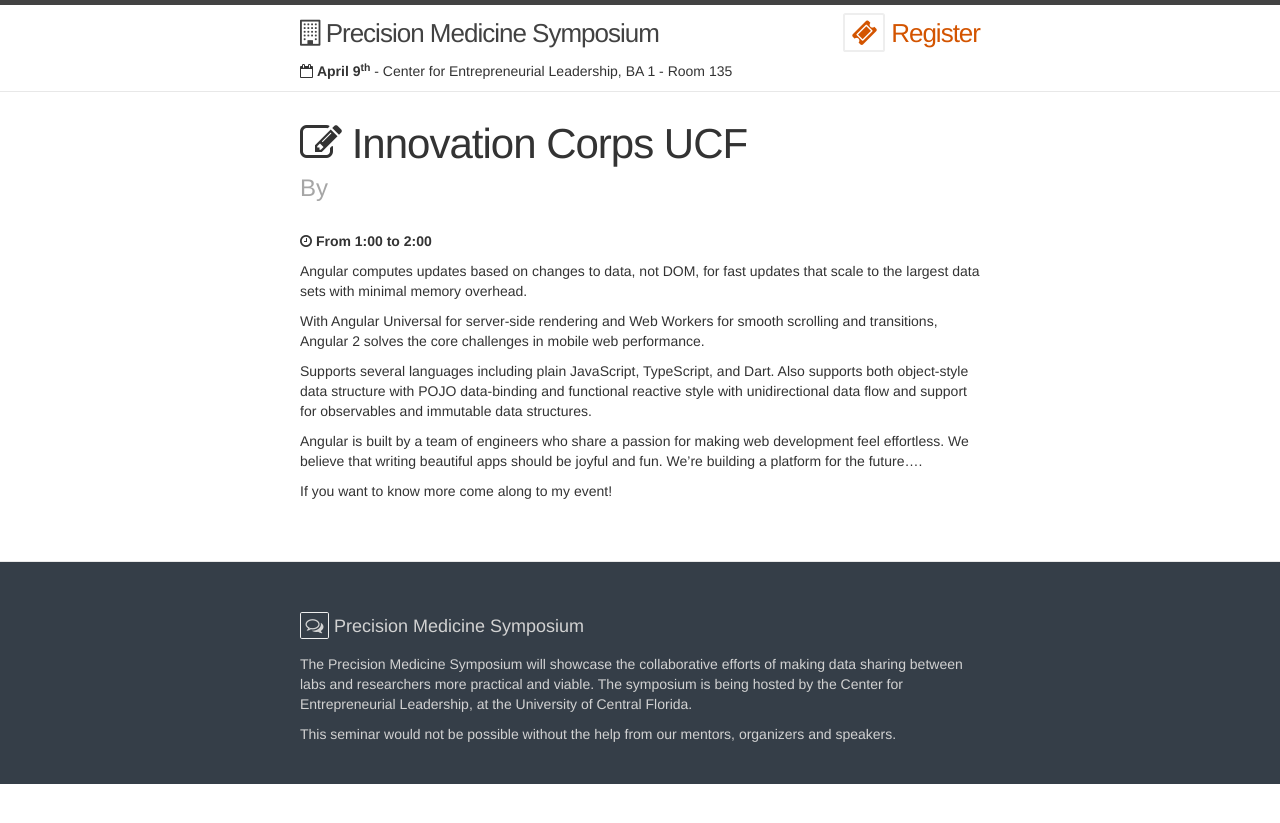
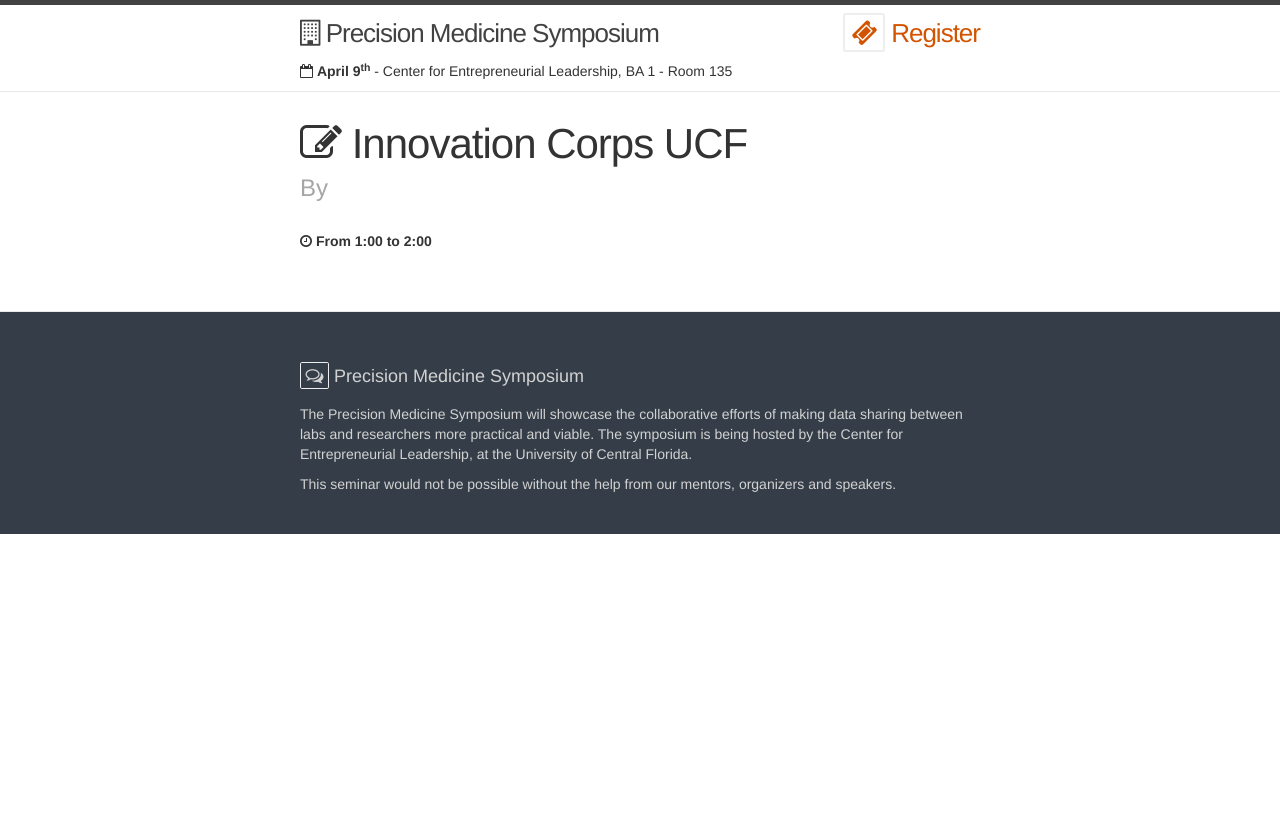
Before and after one commit to dhillonv10/pmi, a Jekyll site: the page built from _posts/2016-03-23-icorps.md, in a window 1280 px wide. Shown: the top 823 px of the page. Built offline with Jekyll 4.4.1, drawn with Linux system fonts in a browser that asks for light colours; nearby versions of some CDN libraries.

Commit message:
Cleaning up posts

```diff
--- a/_posts/2016-03-23-icorps.md
+++ b/_posts/2016-03-23-icorps.md
@@ -6,13 +6,3 @@
 end_time: "2:00"
 organiser: "Someone"
 ---
-
-Angular computes updates based on changes to data, not DOM, for fast updates that scale to the largest data sets with minimal memory overhead.
-
-With Angular Universal for server-side rendering and Web Workers for smooth scrolling and transitions, Angular 2 solves the core challenges in mobile web performance.
-
-Supports several languages including plain JavaScript, TypeScript, and Dart. Also supports both object-style data structure with POJO data-binding and functional reactive style with unidirectional data flow and support for observables and immutable data structures.
-
-Angular is built by a team of engineers who share a passion for making web development feel effortless. We believe that writing beautiful apps should be joyful and fun. We're building a platform for the future....
-
-If you want to know more come along to my event!
```
Also changed, not shown: _posts/2016-03-23-colin.md (+0 -10 lines), _posts/2016-03-23-opening.md (+1 -1 lines), _posts/2016-03-23-pape.md (+0 -10 lines), _posts/2016-03-23-patty.md (+0 -10 lines), _posts/2016-03-23-taylor.md (+0 -10 lines).
